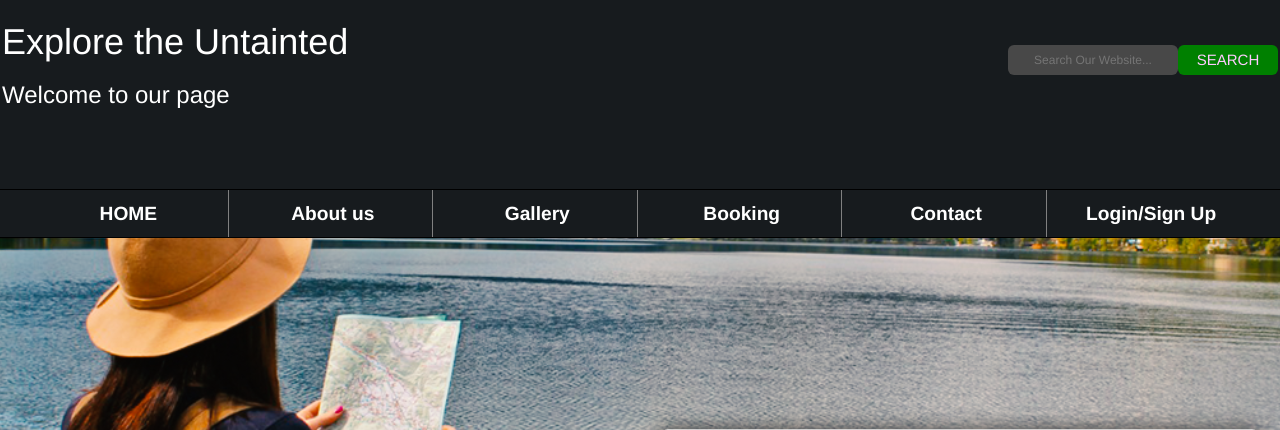
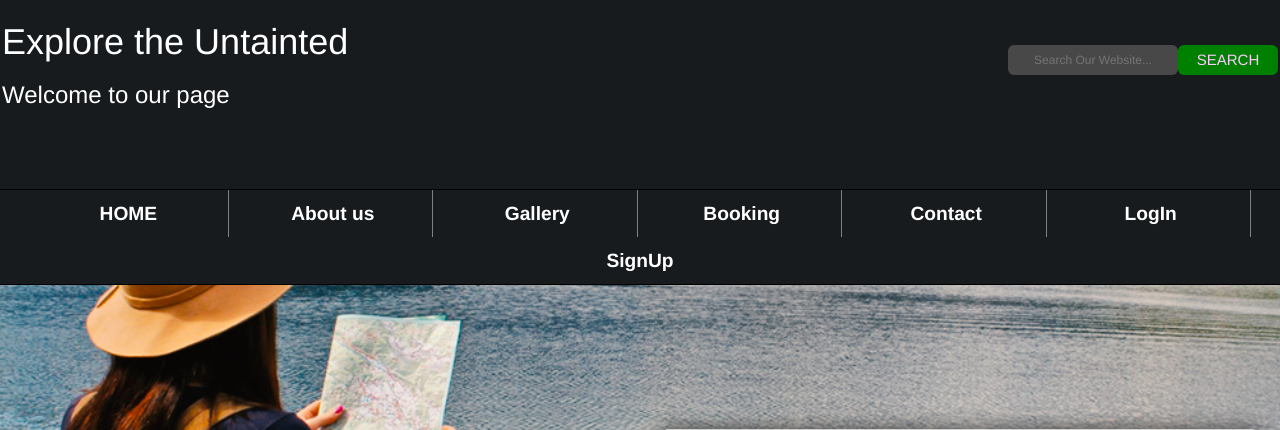
Before and after one commit to FionaMeh/PI_Gr9_2020, a PHP site: page /Contact.php in a window 1280 px wide. Shown: the top 430 px of the page. Run offline with PHP 8.4, Linux system fonts and the light colour scheme.

Commit message:
Update header.php

```diff
--- a/views/header.php
+++ b/views/header.php
@@ -166,6 +166,8 @@ padding:2px;
         <a href="Gallery.php" >Gallery </a>
         <a href="Booking.php">Booking  </a>
         <a href="Contact.php" >Contact </a>
-        <a href="Login.php">Login/Sign Up</a>
+        <a href="Login.php">LogIn</a>
+		<a href="Signup.php">SignUp</a>
+
     </nav>
 </header>
```
